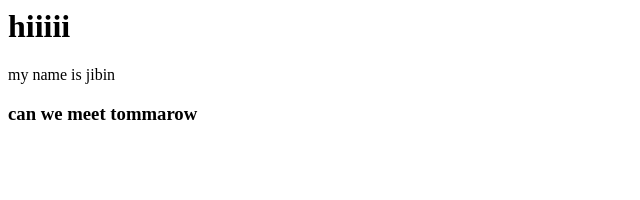
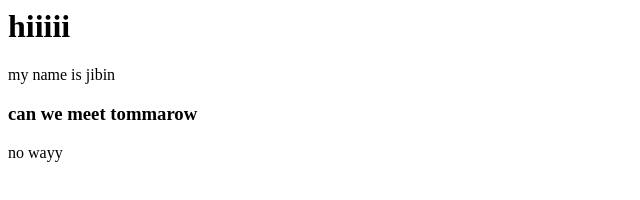
Before and after one commit to Jibin6114/sampleprojects, a plain HTML site: page index.html in a window 1280 px wide. Shown: the full height of the page, 0-640 px from the left. Drawn offline with Linux system fonts and the light colour scheme.

Commit message:
second modified

```diff
--- a/index.html
+++ b/index.html
@@ -5,5 +5,6 @@
 <h1>hiiiii</h1>
 <p>my name is jibin</p>
 <h3>can we meet tommarow</h3>
+<p>no wayy</p>
 </body>
 </html>
```
